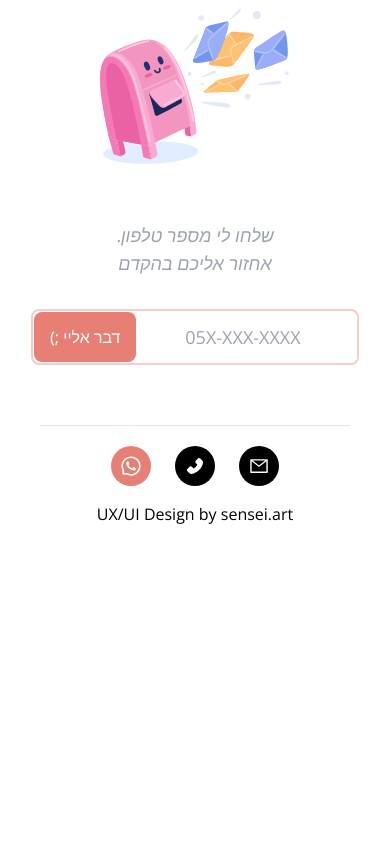
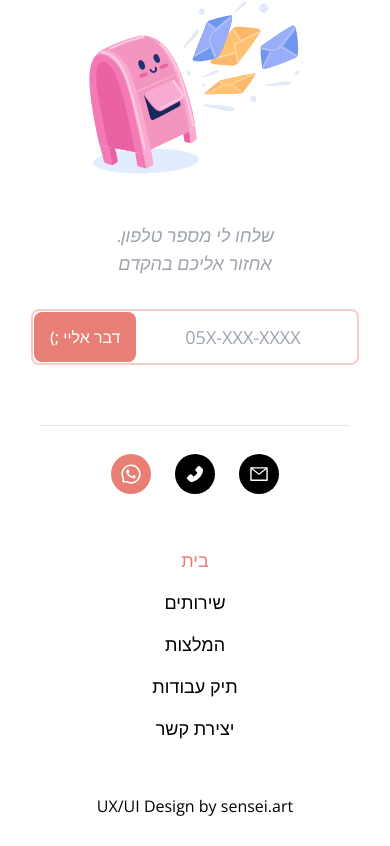
Before and after one commit to ynonra/yr-development, a Next.js app: page /project/birkat-eliyahu in a window 390 px wide. Shown: the part 4432-5278 px from the top of the page. Before the commit the page ends 4978 px from the top, so only its background shows below. Built offline with nearby package versions, Linux system fonts and the light colour scheme.

Commit message:
anchor buttons & mobile footer nav links

```diff
--- a/components/ContactSection.js
+++ b/components/ContactSection.js
@@ -92,7 +92,7 @@ const ContactSection = ({ title = "בואו נדבר" }) => {
           src="/images/got-mail.svg"
           fill
           alt="contact-me"
-          className="object-contain"
+          className="object-cover"
         />
       </div>
     </section>
--- a/components/layout/Footer.js
+++ b/components/layout/Footer.js
@@ -7,15 +7,22 @@ import NavLinks from "./NavLinks";
 const Footer = () => {
   return (
     <footer className="px-10 py-5 w-full">
-      <div className={`flex flex-col mx-auto gap-5 ${footerData.maxWidthClass}`}>
+      <div
+        className={`flex flex-col mx-auto gap-5 ${footerData.maxWidthClass}`}
+      >
         <section className="hidden sm:flex items-center justify-between">
           <Logo />
           <NavLinks />
         </section>
         <hr />
-        <section className="flex flex-col sm:flex-row items-center justify-center sm:justify-between gap-y-4">
+        <section className="flex flex-col sm:flex-row items-center justify-center sm:justify-between gap-y-4 my-2 sm:my-0">
           <ContactIcons reverse />
-          <Link target='_blank' href="https://sensei.art">UX/UI Design by sensei.art</Link>
+          <div className="sm:hidden my-8">
+            <NavLinks />
+          </div>
+          <Link target="_blank" href="https://sensei.art">
+            UX/UI Design by sensei.art
+          </Link>
         </section>
       </div>
     </footer>
--- a/pages/index.js
+++ b/pages/index.js
@@ -54,7 +54,15 @@ export default function Home() {
           <div className="hidden sm:block  text-gray-500 text-2xl mb-14 font-light">
             אם אתם יכולים לחלום את זה, אני יכול ליצור את זה
           </div>
-          <AppButton>ספר לי עוד</AppButton>
+          <AppButton
+            onClick={() =>
+              document
+                .querySelector("#about-me")
+                .scrollIntoView({ behavior: "smooth" })
+            }
+          >
+            ספר לי עוד
+          </AppButton>
         </div>
         <div className="hidden sm:block w-[25rem] h-[25rem] relative">
           <Image
@@ -230,7 +238,7 @@ export default function Home() {
               title="עלייה לאוויר"
               description="היום הגדול הגיע, לאחר שעברנו ביחד את הדרך למוצר המושלם עבורכם, באה העת להנות מהפירות. לחיים!"
               imageFilename="cheer.svg"
-              imageScale={.8}
+              imageScale={0.8}
             />
           </div>
         </section>
--- a/pages/project/[slug].js
+++ b/pages/project/[slug].js
@@ -7,6 +7,7 @@ import WorkLinks from "../../components/WorkLinks";
 import WorkCard from "../../components/WorkCard";
 import { PROJECTS_DATA } from "../../data/projects";
 import ContactSection from "../../components/ContactSection";
+import HashLinkAnchor from "../../components/HashLinkAnchor";
 
 export async function getStaticPaths() {
   return {
@@ -68,7 +69,16 @@ const Project = ({ data }) => {
           <div className="text-gray-500 text-base sm:text-lg md:pl-10">
             {data.inShort}
           </div>
-          <AppButton className="mt-6 sm:mt-14">ספר לי עוד</AppButton>
+          <AppButton
+            onClick={() =>
+              document
+                .querySelector("#technologies")
+                .scrollIntoView({ behavior: "smooth" })
+            }
+            className="mt-6 sm:mt-14"
+          >
+            ספר לי עוד
+          </AppButton>
         </div>
         <div className="max-sm:hidden w-[35rem] h-[29rem] relative my-24">
           <Image
@@ -82,6 +92,7 @@ const Project = ({ data }) => {
       </section>
       {/* 2 - Technologies */}
       <section>
+        <HashLinkAnchor id="technologies" offset={0} />
         <h2 className="mt-20 sm:inline-block text-2xl sm:text-4xl relative font-bold leading-tight text-center mb-6 sm:mb-14">
           <div className="max-sm:hidden absolute -z-10 bg-appRed-500 h-4 bottom-0 right-0 w-28"></div>
           טכנולוגיות
```
